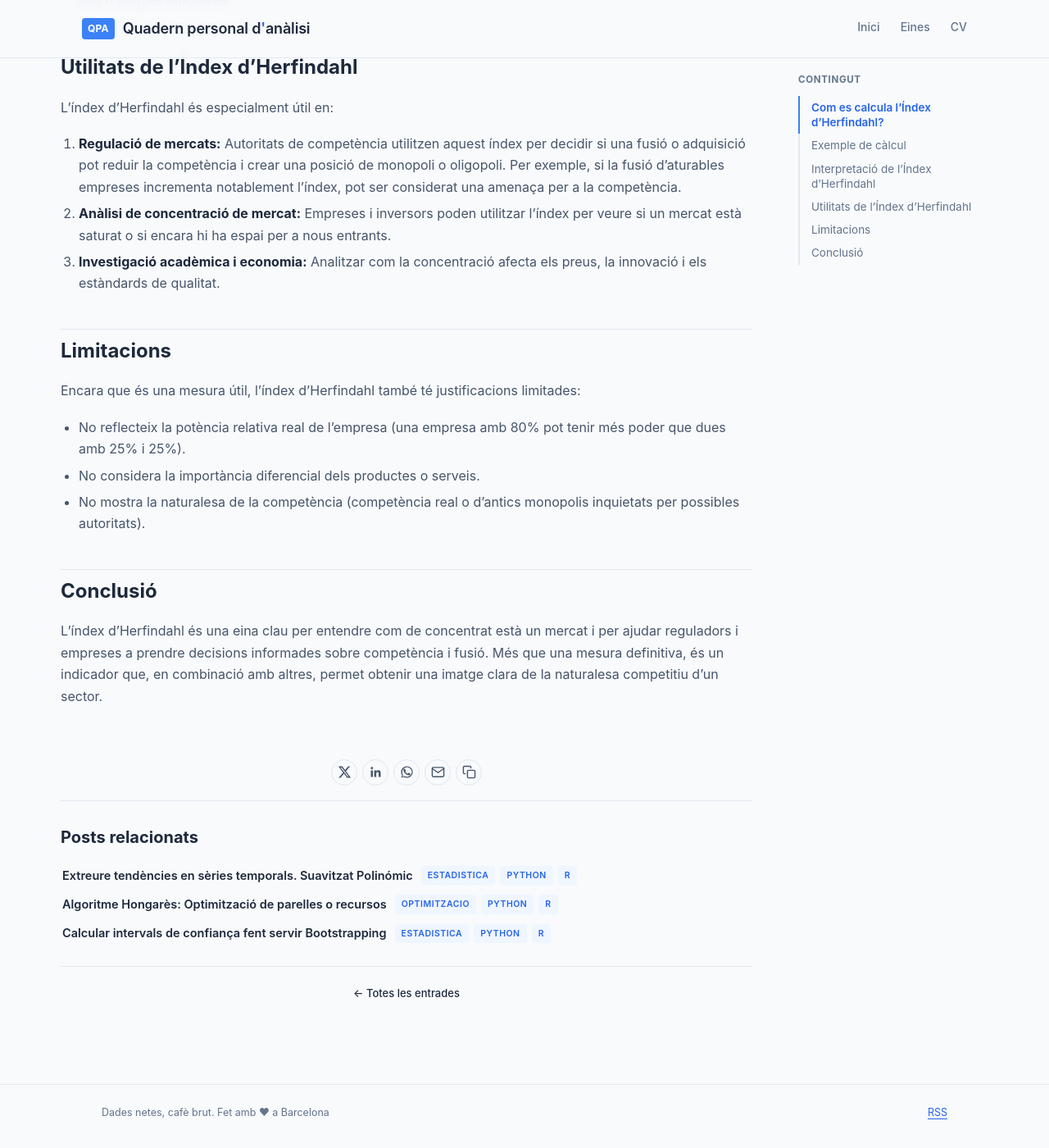
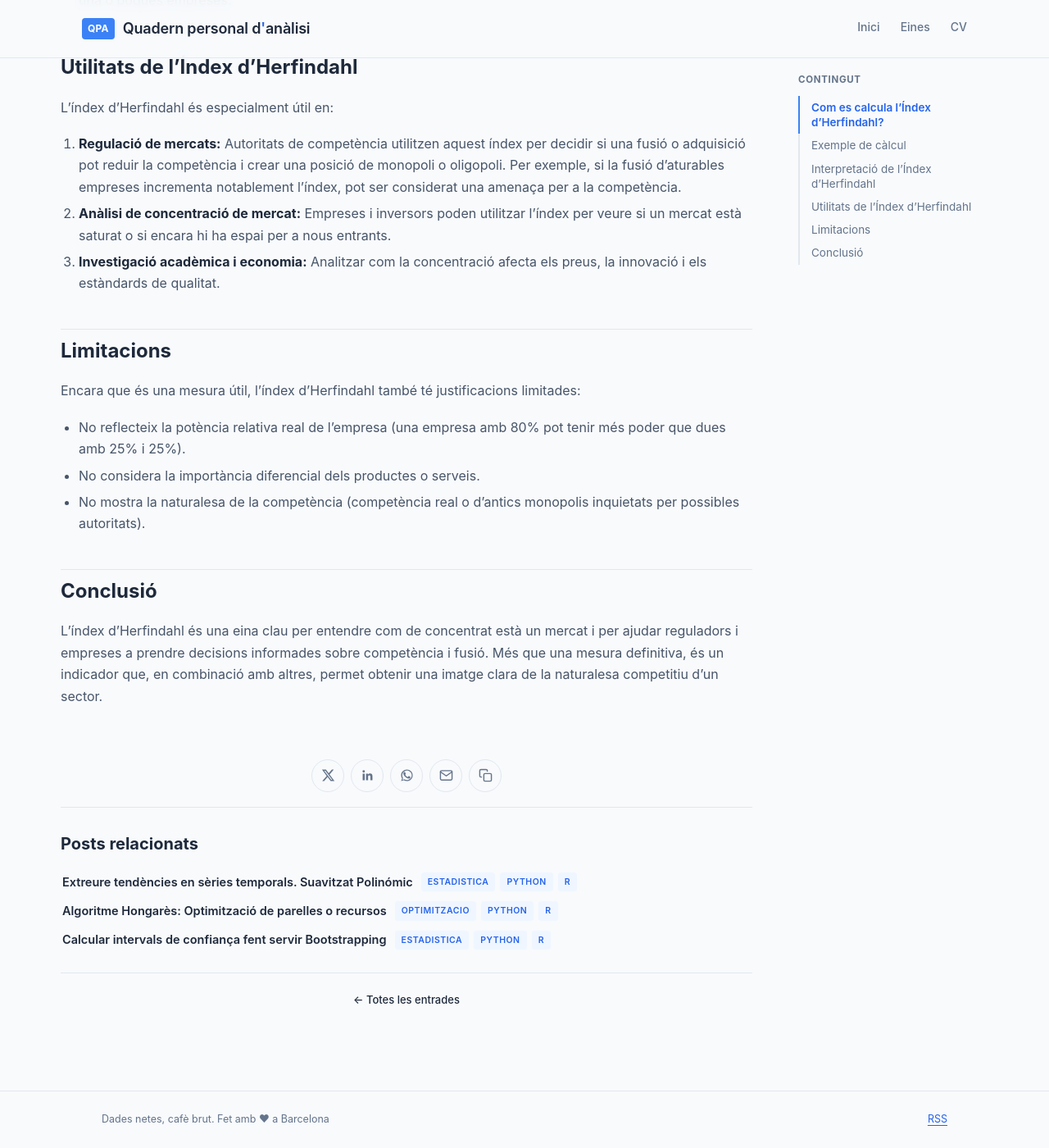
Before and after one commit to alberthr/alberthr.github.io, a Jekyll site: the page built from _posts/2010-06-01-herfindahl-concentracio.md, in a window 1280 px wide and 1400 px high, scrolled down 1893 px. Shown: the whole window at 82% size. Built offline with Jekyll 4.4.1, drawn with Linux system fonts in a browser that asks for light colours; comment, search, counter and statistics services are not loaded.

Commit message:
canvis minims rrss

```diff
--- a/assets/css/main.css
+++ b/assets/css/main.css
@@ -692,7 +692,7 @@ mjx-container {
 .share-links {
   display: flex;
   align-items: center;
-  gap: 6px;
+  gap: 8px;
   padding-bottom: 6px;
   padding-top: 22px;
 }
@@ -700,12 +700,12 @@ mjx-container {
   display: inline-flex;
   align-items: center;
   justify-content: center;
-  width: 32px;
-  height: 32px;
+  width: 40px;
+  height: 40px;
   border-radius: 999px;
-  color: var(--ink-soft);
+  color: var(--ink-faint);
   background: transparent;
-  border: var(--border);
+  border: 1px solid var(--line);
   cursor: pointer;
   transition: color var(--transition-fast), border-color var(--transition-fast), transform var(--transition-fast);
 }
```
